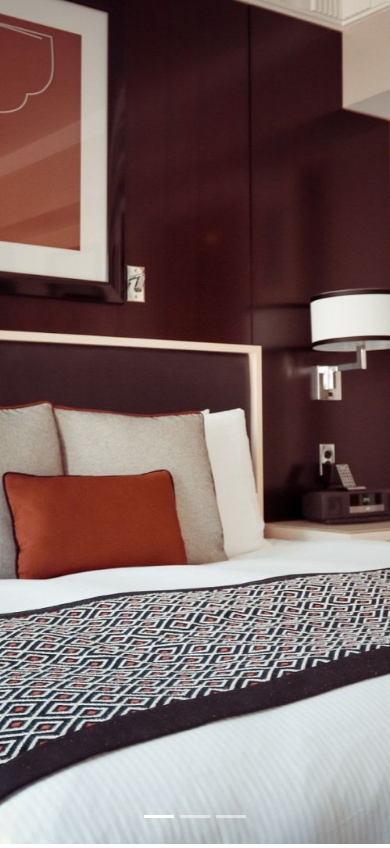
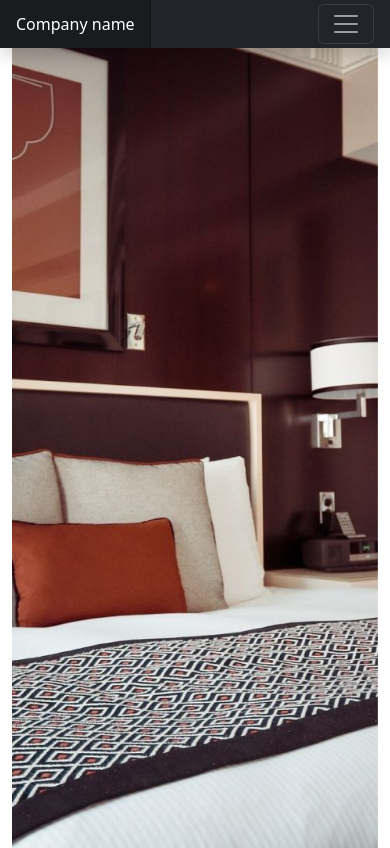
Before and after one commit to Kyllian-Schwedt/next-hotel, a Next.js app: page / in a window 390 px wide. Shown: the top 848 px of the page. Built offline with nearby package versions, Linux system fonts and the light colour scheme.

Commit message:
index fix

```diff
--- /dev/null
+++ b/src/components/HomeCarousel.tsx
@@ -0,0 +1,28 @@
+import styles from '@/styles/Home.module.css'
+export default function HomeCarousel() {
+    return (
+        <div id="carouselExampleIndicators" className="carousel slide" data-bs-ride="true">
+            <div className="carousel-indicators">
+                <button type="button" data-bs-target="#carouselExampleIndicators" data-bs-slide-to="0"
+                        className="active" aria-current="true" aria-label="Slide 1"></button>
+                <button type="button" data-bs-target="#carouselExampleIndicators" data-bs-slide-to="1"
+                        aria-label="Slide 2"></button>
+                <button type="button" data-bs-target="#carouselExampleIndicators" data-bs-slide-to="2"
+                        aria-label="Slide 3"></button>
+            </div>
+            <div className="carousel-inner">
+                <div className={styles.carousel_img}>
+                    <div className="carousel-item active">
+                        <img src="/images_chambres/hotel-room-1447201_1920.jpg" className="d-block w-100" alt="..."></img>
+                    </div>
+                    <div className="carousel-item">
+                        <img src="/images_chambres/hotel-saint-vincent-double-superieure-1-3.jpg" className="d-block w-100" alt="..."></img>
+                    </div>
+                    <div className="carousel-item">
+                        <img src="/images_chambres/white-bed-next-to-white-accent-table-90319.jpg" className="d-block w-100" alt="..."></img>
+                    </div>
+                </div>
+            </div>
+        </div>
+    )
+}
--- a/src/components/SearchForm.tsx
+++ b/src/components/SearchForm.tsx
@@ -26,7 +26,7 @@ export default function SearchForm() {
 						    options={{minDate: date, defaultDate: date, dateFormat: "d/m/Y"}}
 						    render={
 							   ({defaultValue, value, ...props}, ref) => {
-								   return <CustomInput defaultValue={defaultValue} inputRef={ref} />
+								   return <CustomInput defaultValue={defaultValue} inputRef={ref} value={undefined} />
 							   }
 						    }
 						/>
@@ -41,7 +41,7 @@ export default function SearchForm() {
 							options={{minDate: min_date, defaultDate: date, dateFormat: "d/m/Y"}}
 							render={
 								({defaultValue, value, ...props}, ref) => {
-									return <CustomInput defaultValue={defaultValue} inputRef={ref} />
+									return <CustomInput defaultValue={defaultValue} inputRef={ref} value={undefined} />
 								}
 							}
 						/>
@@ -57,6 +57,7 @@ export default function SearchForm() {
 	)
 }
 
+// @ts-ignore
 function CustomInput({ value, defaultValue, inputRef, ...props}) {
 	return (
 		<input {...props} value={value} defaultValue={defaultValue} ref={inputRef} type={"date"} className={"border-none" +
--- a/src/pages/home_carousel_example.tsx
+++ /dev/null
@@ -1,32 +0,0 @@
-import { Raleway} from '@next/font/google'
-import styles from '@/styles/Home.module.css'
-
-const inter = Raleway({ subsets: ['latin'] })
-
-export default function homeCarouselExample() {
-    return (
-        <div id="carouselExampleIndicators" className="carousel slide" data-bs-ride="true">
-            <div className="carousel-indicators">
-                <button type="button" data-bs-target="#carouselExampleIndicators" data-bs-slide-to="0"
-                        className="active" aria-current="true" aria-label="Slide 1"></button>
-                <button type="button" data-bs-target="#carouselExampleIndicators" data-bs-slide-to="1"
-                        aria-label="Slide 2"></button>
-                <button type="button" data-bs-target="#carouselExampleIndicators" data-bs-slide-to="2"
-                        aria-label="Slide 3"></button>
-            </div>
-            <div className="carousel-inner">
-                <div className={styles.carousel_img}>
-                    <div className="carousel-item active">
-                        <img src="/images_chambres/hotel-room-1447201_1920.jpg" className="d-block w-100" alt="..."></img>
-                    </div>
-                    <div className="carousel-item">
-                        <img src="/images_chambres/hotel-saint-vincent-double-superieure-1-3.jpg" className="d-block w-100" alt="..."></img>
-                    </div>
-                    <div className="carousel-item">
-                        <img src="/images_chambres/white-bed-next-to-white-accent-table-90319.jpg" className="d-block w-100" alt="..."></img>
-                    </div>
-                </div>
-            </div>
-        </div>
-    )
-}
--- a/src/pages/index.tsx
+++ b/src/pages/index.tsx
@@ -1,22 +1,42 @@
 import Head from 'next/head'
+import Image from 'next/image'
 import { Raleway} from '@next/font/google'
 import styles from '@/styles/Home.module.css'
-import BootStrapCarouselExample from '@/pages/home_carousel_example'
+import Sidebar from '@/components/Sidebar'
+import { useEffect } from 'react';
+import HomeCarousel from '@/components/HomeCarousel'
+import Footer from '@/components/footer'
 
 const inter = Raleway({ subsets: ['latin'] })
 
 export default function Home() {
-  return (
+    return (
     <>
       <Head>
-        <title>next Hotel</title>
+        <title>Create Next App</title>
         <meta name="description" content="Generated by create next app" />
         <meta name="viewport" content="width=device-width, initial-scale=1" />
         <link rel="icon" href="/favicon.ico" />
       </Head>
-      <main>
-            <BootStrapCarouselExample />
-      </main>
+
+        <header className="navbar navbar-dark sticky-top bg-dark flex-md-nowrap p-0 shadow">
+            <a className="navbar-brand col-md-3 col-lg-2 me-0 px-3" href="#">Company name</a>
+            <button className="navbar-toggler position-absolute d-md-none collapsed" type="button"
+                    data-bs-toggle="collapse" data-bs-target="#sidebarMenu" aria-controls="sidebarMenu"
+                    aria-expanded="false" aria-label="Toggle navigation">
+                <span className="navbar-toggler-icon"></span>
+            </button>
+        </header>
+
+        <div className="container-fluid">
+            <div className="row">
+                <Sidebar />
+                <main className="col-md-9 ms-sm-auto col-lg-10 px-md-4">
+                    <HomeCarousel />
+                    <Footer/>
+                </main>
+            </div>
+        </div>
     </>
   )
 }
```
Also changed, not shown: 1 other file (tests, documents, lock files or other folders).
